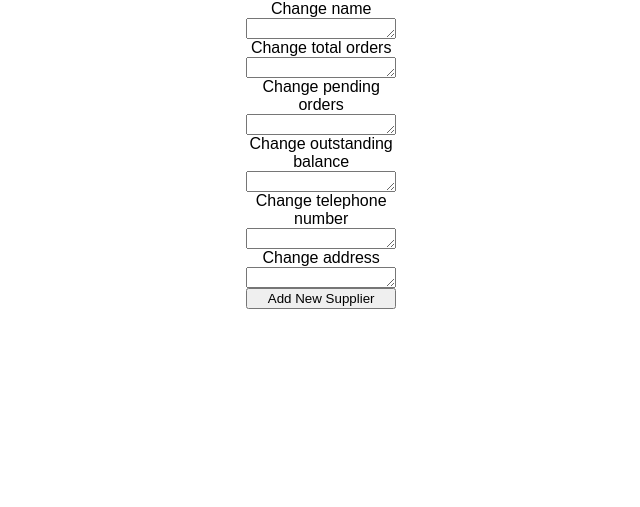
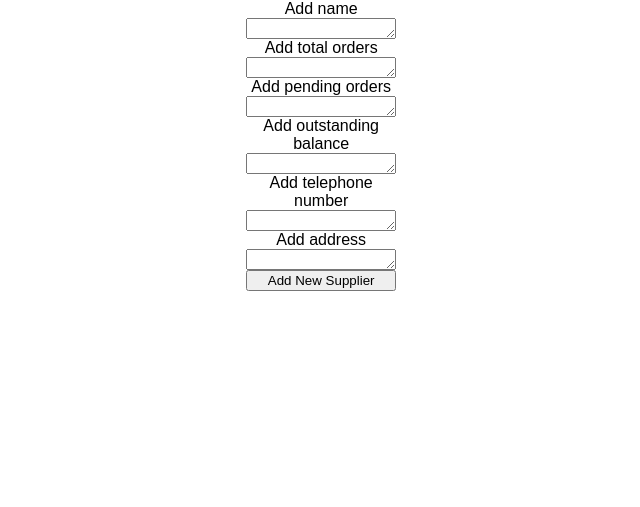
Before and after one commit to TamerAmer/Shop_inventory_python_flask_webapp, a Flask app: page /suppliers/new in a window 1280 px wide. Shown: the part 83-590 px from the top of the page, without its empty margins (318-958 px from the left). Run offline with Flask 2, Linux system fonts and the light colour scheme.

Commit message:
slight tweek

```diff
--- a/static/style.css
+++ b/static/style.css
@@ -119,6 +119,7 @@ a{
     justify-content: center;
     align-items: center;
     flex-direction: row;
+
 }
 #suppiler-table{
     display: flex;
--- a/templates/product_categories/index.html
+++ b/templates/product_categories/index.html
@@ -14,4 +14,6 @@
 </div>
 
 {% endfor %}
+<div><p></p></div>
+<div><p></p></div>
 {% endblock content %}
--- a/templates/suppliers/new.html
+++ b/templates/suppliers/new.html
@@ -3,22 +3,22 @@
 
 <form action="/suppliers" method="post" id="new-supplier">
 
-    <label for="name">Change name</label>
+    <label for="name">Add name</label>
     <textarea name="name" id="name" cols="30" rows="1"></textarea>
 
-    <label for="total_orders">Change total orders</label>
+    <label for="total_orders">Add total orders</label>
     <textarea name="total_orders" id="total_orders" cols="30" rows="1"></textarea>
 
-    <label for="pending_orders">Change pending orders</label>
+    <label for="pending_orders">Add pending orders</label>
     <textarea name="pending_orders" id="pending_orders" cols="30" rows="1"></textarea>
 
-    <label for="outstanding_balance">Change outstanding balance</label>
+    <label for="outstanding_balance">Add outstanding balance</label>
     <textarea name="outstanding_balance" id="outstanding_balance" cols="30" rows="1"></textarea>
 
-    <label for="telephone_number">Change telephone number</label>
+    <label for="telephone_number">Add telephone number</label>
     <textarea name="telephone_number" id="telephone_number" cols="30" rows="1"></textarea>
 
-    <label for="address">Change address</label>
+    <label for="address">Add address</label>
     <textarea name="address" id="address" cols="30" rows="1"></textarea>
 
     <button type="submit">Add New Supplier</button>
```
